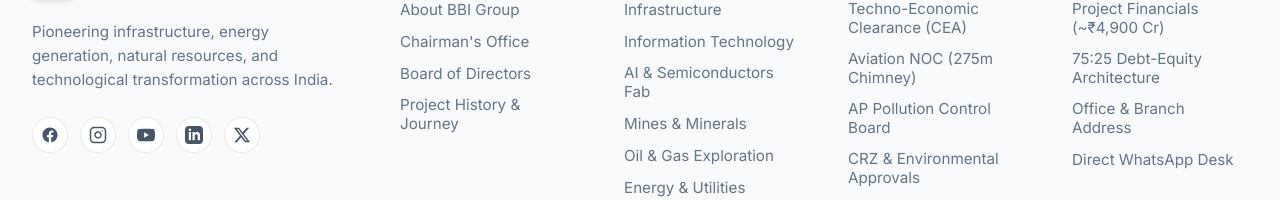
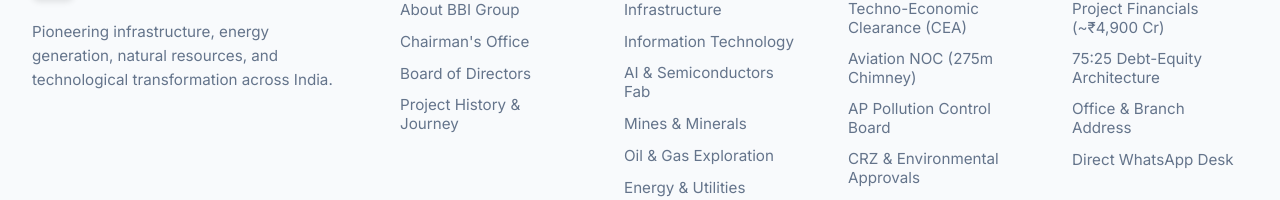
Before and after one commit to DeepakJaggupalli/bbipower, a React (Vite) app: page / in a window 1280 px wide. Shown: the part 9887-10087 px from the top of the page. Built offline with nearby package versions, Linux system fonts and the light colour scheme.

Commit message:
Remove social media links from footer

```diff
--- a/src/components/Footer.css
+++ b/src/components/Footer.css
@@ -47,33 +47,7 @@
   font-size: 0.95rem;
   line-height: 1.6;
   color: #64748b;
-  margin-bottom: 1.5rem;
-}
-
-.footer-socials {
-  display: flex;
-  gap: 0.75rem;
-}
-
-.social-link {
-  display: flex;
-  align-items: center;
-  justify-content: center;
-  width: 36px;
-  height: 36px;
-  border-radius: 50%;
-  background: #ffffff;
-  color: #475569;
-  border: 1px solid rgba(0, 0, 0, 0.08);
-  transition: all 0.25s ease;
-  text-decoration: none;
-}
-
-.social-link:hover {
-  background: #0284c7;
-  color: #ffffff;
-  border-color: #0284c7;
-  transform: translateY(-2px);
+  margin-bottom: 0;
 }
 
 /* Link Columns */
--- a/src/components/Footer.jsx
+++ b/src/components/Footer.jsx
@@ -10,7 +10,7 @@
     <footer className="corporate-footer">
       <div className="container">
         <div className="footer-main-grid">
-          {/* Brand & Socials Column */}
+          {/* Brand Column */}
           <div className="footer-brand-col">
             <a href="#home" className="footer-logo">
               <img src="/images/logo.jpg" alt="BBI Group" className="footer-logo-img" />
@@ -19,35 +19,6 @@
             <p className="footer-tagline">
               Pioneering infrastructure, energy generation, natural resources, and technological transformation across India.
             </p>
-            <div className="footer-socials">
-              <a href="#" aria-label="Facebook" className="social-link">
-                <svg width="18" height="18" viewBox="0 0 24 24" fill="currentColor">
-                  <path d="M22 12c0-5.523-4.477-10-10-10S2 6.477 2 12c0 4.991 3.657 9.128 8.438 9.878v-6.987h-2.54V12h2.54V9.797c0-2.506 1.492-3.89 3.777-3.89 1.094 0 2.238.195 2.238.195v2.46h-1.26c-1.243 0-1.63.771-1.63 1.562V12h2.773l-.443 2.89h-2.33v6.988C18.343 21.128 22 16.991 22 12z"/>
-                </svg>
-              </a>
-              <a href="#" aria-label="Instagram" className="social-link">
-                <svg width="18" height="18" viewBox="0 0 24 24" fill="none" stroke="currentColor" strokeWidth="2" strokeLinecap="round" strokeLinejoin="round">
-                  <rect width="20" height="20" x="2" y="2" rx="5" ry="5"/>
-                  <path d="M16 11.37A4 4 0 1 1 12.63 8 4 4 0 0 1 16 11.37z"/>
-                  <line x1="17.5" x2="17.51" y1="6.5" y2="6.5"/>
-                </svg>
-              </a>
-              <a href="#" aria-label="YouTube" className="social-link">
-                <svg width="18" height="18" viewBox="0 0 24 24" fill="currentColor">
-                  <path d="M23.498 6.186a3.016 3.016 0 0 0-2.122-2.136C19.505 3.545 12 3.545 12 3.545s-7.505 0-9.377.505A3.017 3.017 0 0 0 .502 6.186C0 8.07 0 12 0 12s0 3.93.502 5.814a3.016 3.016 0 0 0 2.122 2.136c1.871.505 9.376.505 9.376.505s7.505 0 9.377-.505a3.015 3.015 0 0 0 2.122-2.136C24 15.93 24 12 24 12s0-3.93-.502-5.814zM9.545 15.568V8.432L15.818 12l-6.273 3.568z"/>
-                </svg>
-              </a>
-              <a href="#" aria-label="LinkedIn" className="social-link">
-                <svg width="18" height="18" viewBox="0 0 24 24" fill="currentColor">
-                  <path d="M19 0h-14c-2.761 0-5 2.239-5 5v14c0 2.761 2.239 5 5 5h14c2.762 0 5-2.239 5-5v-14c0-2.761-2.238-5-5-5zm-11 19h-3v-11h3v11zm-1.5-12.268c-.966 0-1.75-.79-1.75-1.764s.784-1.764 1.75-1.764 1.75.79 1.75 1.764-.783 1.764-1.75 1.764zm13.5 12.268h-3v-5.604c0-3.368-4-3.113-4 0v5.604h-3v-11h3v1.765c1.396-2.586 7-2.777 7 2.476v6.759z"/>
-                </svg>
-              </a>
-              <a href="#" aria-label="X (Twitter)" className="social-link">
-                <svg width="18" height="18" viewBox="0 0 24 24" fill="currentColor">
-                  <path d="M18.244 2.25h3.308l-7.227 8.26 8.502 11.24H16.17l-5.214-6.817L4.99 21.75H1.68l7.73-8.835L1.254 2.25H8.08l4.713 6.231zm-1.161 17.52h1.833L7.084 4.126H5.117z"/>
-                </svg>
-              </a>
-            </div>
           </div>
 
           {/* Links Column 1: About Us */}
```
